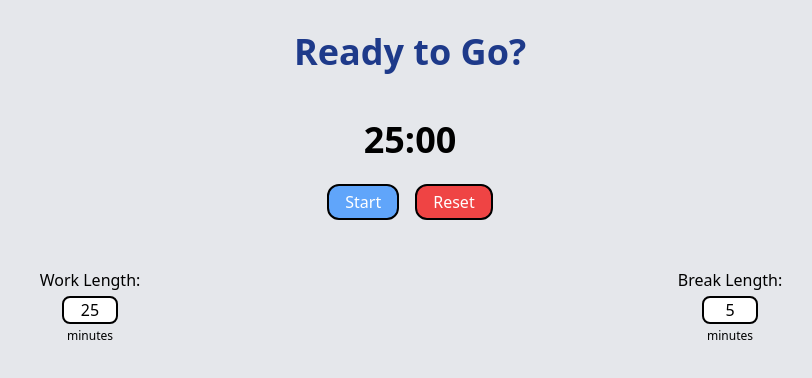
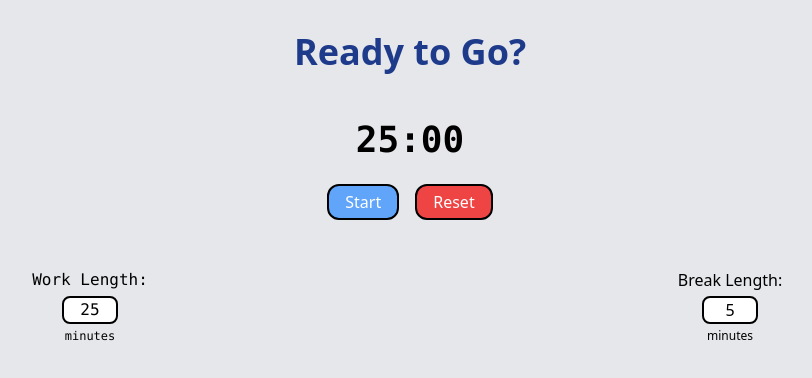
Before and after one commit to Dillonpw/pomodoro, a React (Vite) app: page / in a window 1280 px wide. Both pictures are taken after a click on the button "Reset". Shown: the top 378 px of the page, without its empty margins (230-1042 px from the left). Built offline with nearby package versions, Linux system fonts and the light colour scheme.

Commit message:
added mono font to numerics

```diff
--- a/src/components/timer.tsx
+++ b/src/components/timer.tsx
@@ -75,7 +75,7 @@ const PomodoroTimer = () => {
         </h1>
       </div>
 
-      <div className="m-4 flex justify-center text-4xl font-bold">
+      <div className="m-4 flex justify-center text-4xl font-bold font-mono">
         <span>{minutes}:</span>
         <span>{seconds < 10 ? `0${seconds}` : seconds}</span>
       </div>
@@ -96,7 +96,7 @@ const PomodoroTimer = () => {
       <form
         className={`mt-10 grid grid-cols-2 place-items-center ${isTimerRunning ? "hidden" : "grid"}`}
       >
-        <div className="grid grid-cols-1 place-items-center">
+        <div className="grid grid-cols-1 place-items-center font-mono">
           <label>Work Length:</label>
           <input
             className="m-1 w-14 rounded-lg border-2 border-black px-2 text-center text-black outline-none no-spinner focus:cursor-text"
```
Also changed, not shown: src/styles.css (line endings or trailing spaces).
